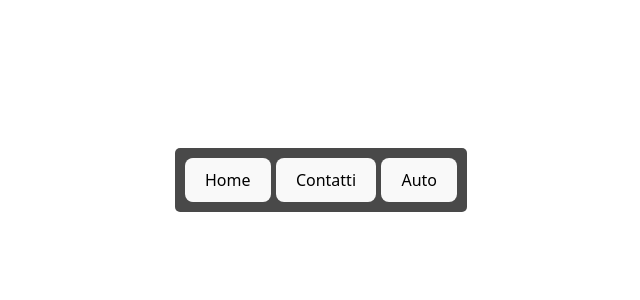
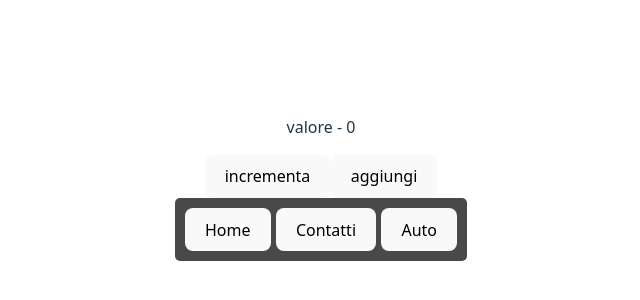
Before and after one commit to Giuseppefalcone1/React01, a React (Vite) app: page / in a window 1280 px wide. Shown: the part 220-520 px from the top of the page, without its empty margins (319-959 px from the left). Built offline with nearby package versions, Linux system fonts and the light colour scheme.

Commit message:
aggiunti pulsanti incrementa e aggiungi con useState

```diff
--- a/src/components/Navbar.jsx
+++ b/src/components/Navbar.jsx
@@ -1,7 +1,24 @@
+import React, { useState } from "react";
 function Navbar(){
+
+
+    const[count, update] = useState(0);
+    function incrementa(){
+        update(count+1);
+    }
+
+    const newItem = "nuovo elemento aggiunto";
+    const[array, setArray] = useState([1,2,3])
+    const addItem = ()=>{
+        setArray([...array,newItem])
+        console.log(array)
+    }
 
     return(
     <>
+        <p>valore - {count}</p>
+        <button onClick={incrementa}>incrementa</button>
+        <button onClick={addItem}>aggiungi</button>
        <nav style={{ borderRadius: "5px", padding: "10px", backgroundColor: "#494949ff" }}>
            <ul style={{ display: "flex", gap: "5px", listStyle: "none", margin: 0, padding: 0, color: "white" }}>
            <button>Home</button>
```
